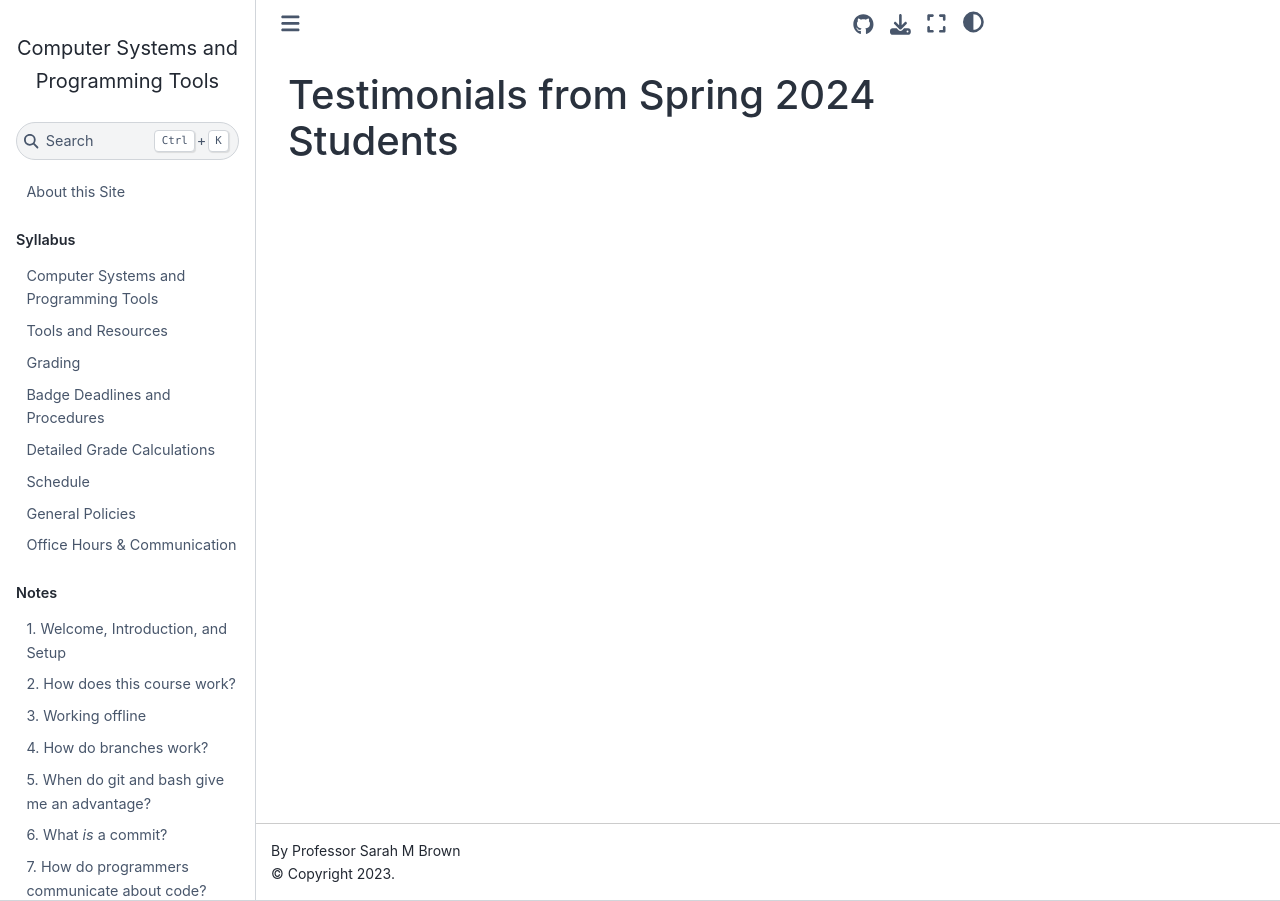
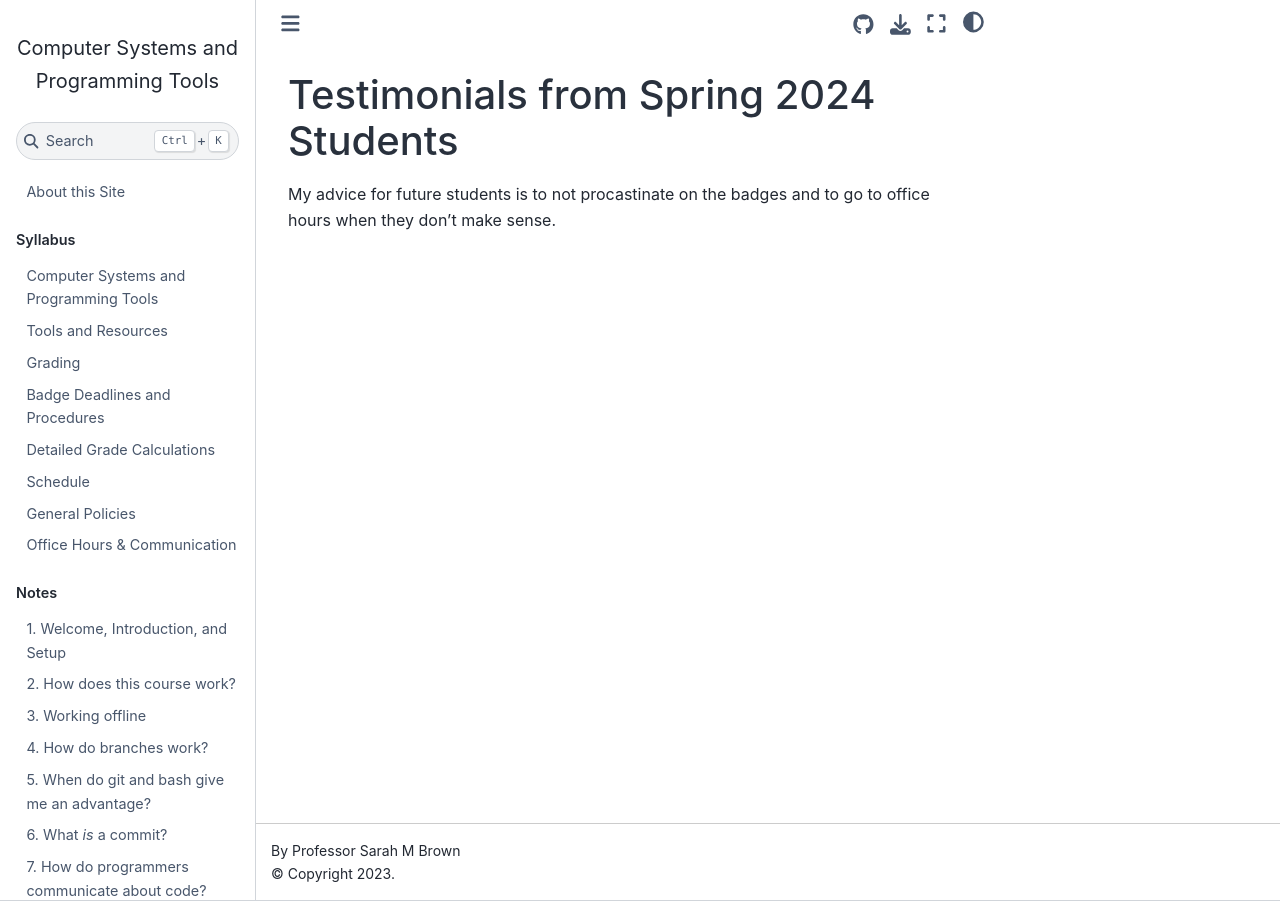
Before and after one commit to compsys-progtools/spring2024, a Jupyter Book: the page built from resources/testimonials.md, in a window 1280 px wide. Built offline with Jupyter Book 1.0.4 settings and Sphinx 7.4.7 and the Sphinx Book theme 1.1.4, drawn with Linux system fonts in a browser that asks for light colours; pages that are not in the unit, such as notebooks, are missing from menus.

Commit message:
added my advice testimonials.md

```diff
--- a/resources/testimonials.md
+++ b/resources/testimonials.md
@@ -1 +1,3 @@
 # Testimonials from Spring 2024 Students
+
+My advice for future students is to not procastinate on the badges and to go to office hours when they don't make sense.
```
